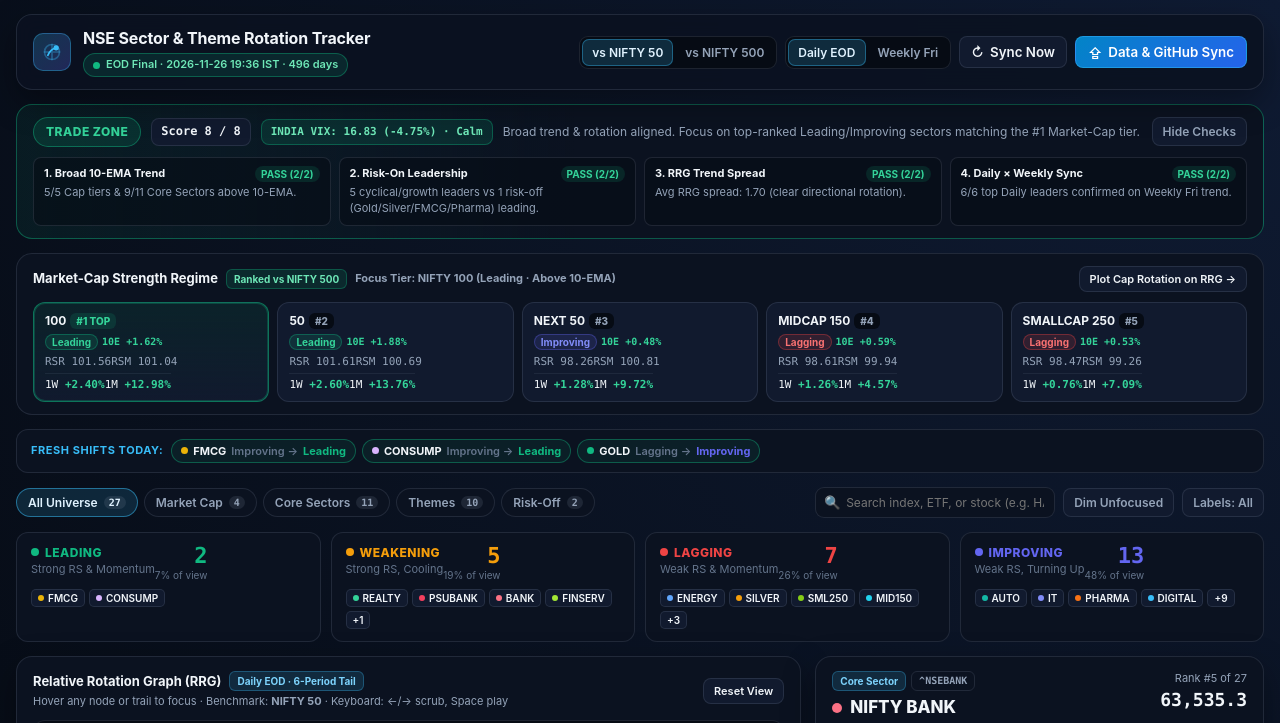
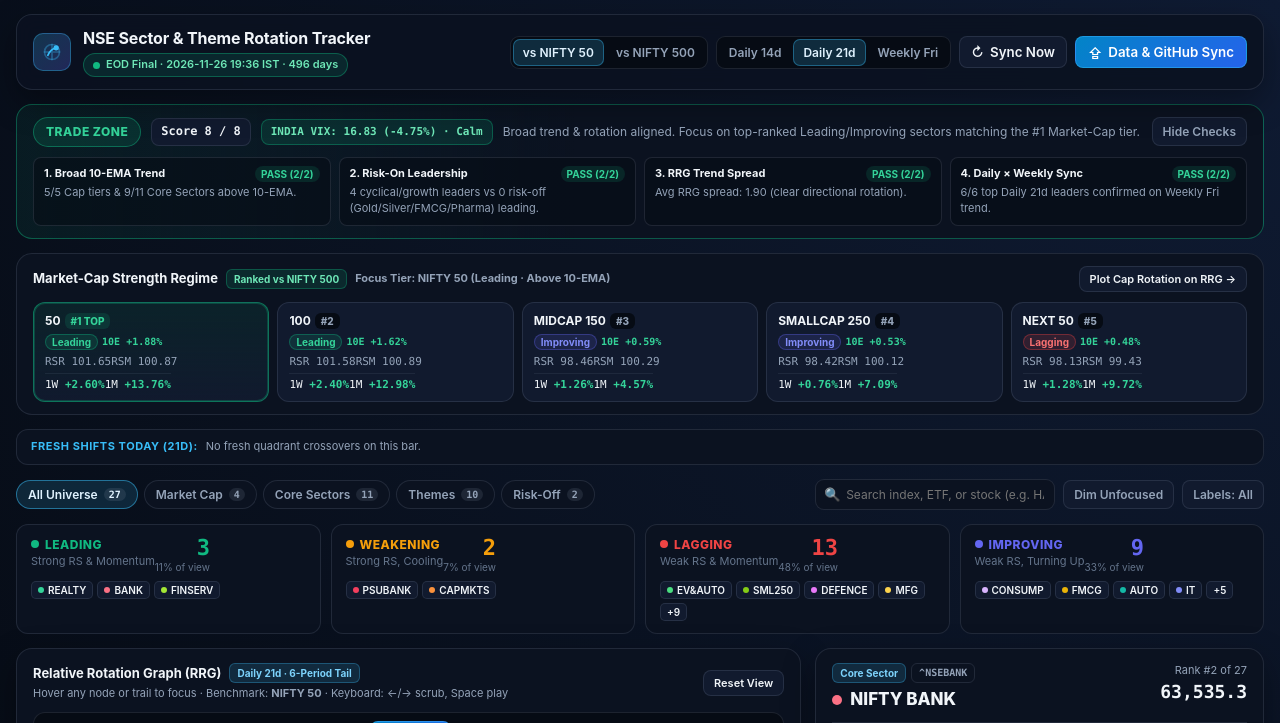
Before and after one commit to sagar786rawat-coder/nse-tracker, a plain HTML site: page index.html in a window 1280 px wide. Shown: the top 723 px of the page. Drawn offline with Linux system fonts and the light colour scheme.

Commit message:
Refactor timeframe buttons and market-cap labels
Updated buttons and labels for timeframe selection and market-cap strength regime. Adjusted HTML structure for better accessibility and clarity.

```diff
--- a/index.html
+++ b/index.html
@@ -977,8 +977,9 @@
         </div>
 
         <div id="tf-group" class="seg-group" role="group" aria-label="Timeframe selector">
-          <button type="button" class="seg-btn active" data-tf="daily">Daily EOD</button>
-          <button type="button" class="seg-btn" data-tf="weekly">Weekly Fri</button>
+          <button type="button" class="seg-btn" data-tf="daily14" title="Fast 14-day Daily EOD window (early rotation radar)">Daily 14d</button>
+          <button type="button" class="seg-btn active" data-tf="daily21" title="Smooth 21-day (1-month) Daily EOD window (primary swing view)">Daily 21d</button>
+          <button type="button" class="seg-btn" data-tf="weekly" title="10-week Friday close institutional trend">Weekly Fri</button>
         </div>
 
         <button type="button" id="btn-sync" class="btn-ghost" title="Re-fetch eod_data.csv and last_updated.json">
@@ -1011,7 +1012,7 @@
         <div>
           <div class="section-title">
             <span>Market-Cap Strength Regime</span>
-            <span class="cat-tag cat-mcap">Ranked vs NIFTY 500</span>
+            <span id="mcap-bench-badge" class="cat-tag cat-mcap">Ranked vs NIFTY 500</span>
             <span id="mcap-focus-hint" class="section-sub"></span>
           </div>
         </div>
@@ -1052,7 +1053,7 @@
           <div>
             <div class="section-title">
               <span>Relative Rotation Graph (RRG)</span>
-              <span id="rrg-subtitle-pill" class="cat-tag cat-core">Daily EOD &middot; 6-Period Tail</span>
+              <span id="rrg-subtitle-pill" class="cat-tag cat-core">Daily 21d &middot; 6-Period Tail</span>
               <button type="button" id="btn-clear-q" class="q-pill q-Leading" style="display:none;cursor:pointer;">
                 Quadrant: <span id="active-q-name"></span> &times;
               </button>
@@ -1225,7 +1226,7 @@
       <div>
         <strong>NSE Sector &amp; Theme Rotation Tracker (v1.0):</strong> Auto-syncs <code>./eod_data.csv</code> &amp; <code>./last_updated.json</code> on GitHub Pages (2:45 PM IST Pre-Close + 4:15 PM IST EOD Final). Analytical dashboard only; not SEBI-registered investment advice.
       </div>
-      <div>Zero-CDN Client-Side RRG &middot; Daily &amp; Weekly Fri Close</div>
+      <div>Zero-CDN Client-Side RRG &middot; Daily (14d / 21d) &amp; Weekly Fri Close</div>
     </footer>
   </div>
 
@@ -1322,7 +1323,7 @@
                 <tr>
                   <th>CSV Column Name</th>
                   <th>Yahoo Ticker</th>
-                  <th>Category</th>
+                  <th style="text-align:left;">Category</th>
                   <th style="text-align:left;">Constituents / Role</th>
                 </tr>
               </thead>
@@ -1561,25 +1562,28 @@
         '    if dropped:',
         '        print(f"Warning: skipped tickers with no data: {dropped}")',
         '',
-        '    intra = yf.download(list(active_ticker_map.keys()), period="1d", interval="5m", auto_adjust=True, progress=False)',
-        '    if not intra.empty and "Close" in intra:',
-        '        intra_close = intra["Close"]',
-        '        if isinstance(intra_close, pd.Series):',
-        '            intra_close = intra_close.to_frame(name=list(active_ticker_map.keys())[0])',
-        '        intra_close = intra_close.rename(columns=active_ticker_map)',
-        '        idx = pd.to_datetime(intra_close.index)',
-        '        if idx.tz is None:',
-        '            idx = idx.tz_localize("UTC")',
-        '        intra_close.index = idx.tz_convert("Asia/Kolkata")',
-        '        live_date = intra_close.index[-1].strftime("%Y-%m-%d")',
-        '        latest_row = intra_close.ffill().iloc[-1]',
-        '        if ((in_session and live_date == today_str) or (live_date > closes.index[-1])) and pd.notna(latest_row.get("NIFTY 50")):',
-        '            for col in valid_cols:',
-        '                val = latest_row.get(col)',
-        '                if pd.notna(val):',
-        '                    closes.loc[live_date, col] = float(val)',
-        '            closes = closes.sort_index()',
-        '            print(f"Merged 5m snapshot for {live_date} at {now_ist.strftime(\'%H:%M IST\')}")',
+        '    try:',
+        '        intra = yf.download(list(active_ticker_map.keys()), period="1d", interval="5m", auto_adjust=True, progress=False)',
+        '        if not intra.empty and "Close" in intra:',
+        '            intra_close = intra["Close"]',
+        '            if isinstance(intra_close, pd.Series):',
+        '                intra_close = intra_close.to_frame(name=list(active_ticker_map.keys())[0])',
+        '            intra_close = intra_close.rename(columns=active_ticker_map)',
+        '            idx = pd.to_datetime(intra_close.index)',
+        '            if idx.tz is None:',
+        '                idx = idx.tz_localize("UTC")',
+        '            intra_close.index = idx.tz_convert("Asia/Kolkata")',
+        '            live_date = intra_close.index[-1].strftime("%Y-%m-%d")',
+        '            latest_row = intra_close.ffill().iloc[-1]',
+        '            if ((in_session and live_date == today_str) or (live_date > closes.index[-1])) and pd.notna(latest_row.get("NIFTY 50")):',
+        '                for col in valid_cols:',
+        '                    val = latest_row.get(col)',
+        '                    if pd.notna(val):',
+        '                        closes.loc[live_date, col] = float(val)',
+        '                closes = closes.sort_index()',
+        '                print(f"Merged 5m snapshot for {live_date} at {now_ist.strftime(\'%H:%M IST\')}")',
+        '    except Exception as exc:',
+        '        print(f"Intraday 5m merge skipped: {exc}")',
         '',
         '    closes = closes[valid_cols].ffill().dropna(subset=["NIFTY 50"]).round(2)',
         '    closes.to_csv("eod_data.csv")',
@@ -1663,7 +1667,7 @@
         meta: null,
         sourceMode: 'demo',  // 'live' | 'demo' | 'upload'
         benchmark: 'NIFTY 50',
-        timeframe: 'daily',  // 'daily' | 'weekly'
+        timeframe: 'daily21', // 'daily14' | 'daily21' | 'weekly'
         category: 'all',     // 'all' | 'mcap' | 'core' | 'theme' | 'broad'
         quadrantFilter: null,
         search: '',
@@ -1687,7 +1691,11 @@
           if (!raw) return;
           var p = JSON.parse(raw);
           if (p.benchmark === 'NIFTY 50' || p.benchmark === 'NIFTY 500') state.benchmark = p.benchmark;
-          if (p.timeframe === 'daily' || p.timeframe === 'weekly') state.timeframe = p.timeframe;
+          if (p.timeframe === 'daily14' || p.timeframe === 'daily21' || p.timeframe === 'weekly') {
+            state.timeframe = p.timeframe;
+          } else if (p.timeframe === 'daily') {
+            state.timeframe = 'daily21';
+          }
           if (['all', 'mcap', 'core', 'theme', 'broad'].indexOf(p.category) !== -1) state.category = p.category;
           if (typeof p.tailLen === 'number' && p.tailLen >= 3 && p.tailLen <= 15) state.tailLen = p.tailLen;
           if (typeof p.dimUnfocused === 'boolean') state.dimUnfocused = p.dimUnfocused;
@@ -2032,7 +2040,7 @@
         if (!bench) return null;
 
         var n = dates.length;
-        var win = timeframe === 'weekly' ? 10 : 14;
+        var win = timeframe === 'weekly' ? 10 : (timeframe === 'daily14' ? 14 : 21);
         var items = {};
 
         Object.keys(data.series).forEach(function (key) {
@@ -2076,6 +2084,7 @@
           items[key] = {
             key: key,
             meta: meta,
+            dates: dates,
             prices: prices,
             rsr: rsr,
             rsm: rsm,
@@ -2128,7 +2137,13 @@
         var emaDist = (isFinite(price) && isFinite(ema) && ema > 0) ? ((price / ema) - 1) * 100 : NaN;
 
         var isW = timeframe === 'weekly';
-        var r1d = pctReturn(item.prices, idx, 1);
+        var r1d;
+        if (isW && item.dates && state.rawSeries[item.key]) {
+          var rawIdx = state.rawDates.indexOf(item.dates[idx]);
+          r1d = rawIdx > 0 ? pctReturn(state.rawSeries[item.key], rawIdx, 1) : NaN;
+        } else {
+          r1d = pctReturn(item.prices, idx, 1);
+        }
         var r1w = pctReturn(item.prices, idx, isW ? 1 : 5);
         var r1m = pctReturn(item.prices, idx, isW ? 4 : 21);
         var r3m = pctReturn(item.prices, idx, isW ? 13 : 63);
@@ -2162,7 +2177,8 @@
          7. TRADE REGIME METER (4 CHECKS + INDIA VIX GUARD)
          ===================================================================== */
       function renderTradeRegime() {
-        var dailyModel = computeRRGModel(state.benchmark, 'daily');
+        var dailyTf = state.timeframe === 'daily14' ? 'daily14' : 'daily21';
+        var dailyModel = computeRRGModel(state.benchmark, dailyTf);
         var weeklyModel = computeRRGModel(state.benchmark, 'weekly');
         if (!dailyModel || !dailyModel.dates.length) return;
 
@@ -2196,15 +2212,17 @@
         });
 
         var dailySnaps = Object.keys(dailyModel.items).map(function (k) {
-          return snapshotItem(dailyModel.items[k], dIdx, 'daily');
+          return snapshotItem(dailyModel.items[k], dIdx, dailyTf);
         }).filter(Boolean);
 
         var coreSnaps = dailySnaps.filter(function (s) { return s.meta.cat === 'core'; });
         var coreAbove = coreSnaps.filter(function (s) { return s.aboveEma; }).length;
         var coreTotal = coreSnaps.length;
 
-        var c1Score = (mcapAbove >= 4 && coreAbove >= Math.ceil(coreTotal * 0.55)) ? 2
-          : (mcapAbove >= 2 || coreAbove >= Math.ceil(coreTotal * 0.4)) ? 1 : 0;
+        var mcapPassNeed = mcapTotal > 0 ? Math.ceil(mcapTotal * 0.75) : 1;
+        var mcapWarnNeed = mcapTotal > 0 ? Math.max(1, Math.floor(mcapTotal * 0.4)) : 1;
+        var c1Score = (mcapAbove >= mcapPassNeed && coreAbove >= Math.ceil(coreTotal * 0.55)) ? 2
+          : (mcapAbove >= mcapWarnNeed || coreAbove >= Math.ceil(coreTotal * 0.4)) ? 1 : 0;
         var c1Tag = c1Score === 2 ? 'pass' : (c1Score === 1 ? 'warn' : 'fail');
         var c1Desc = mcapAbove + '/' + mcapTotal + ' Cap tiers & ' + coreAbove + '/' + coreTotal + ' Core Sectors above 10-EMA.';
 
@@ -2247,8 +2265,8 @@
         var c4Score = (dailyTop.length && synced >= Math.ceil(dailyTop.length * 0.65)) ? 2
           : (synced >= 2 ? 1 : 0);
         var c4Tag = c4Score === 2 ? 'pass' : (c4Score === 1 ? 'warn' : 'fail');
-        var c4Desc = synced + '/' + dailyTop.length + ' top Daily leaders confirmed on Weekly Fri trend.';
-
+        var dailyLabel = dailyTf === 'daily14' ? 'Daily 14d' : 'Daily 21d';
+        var c4Desc = synced + '/' + dailyTop.length + ' top ' + dailyLabel + ' leaders confirmed on Weekly Fri trend.';
         var totalScore = c1Score + c2Score + c3Score + c4Score;
 
         // India VIX Guard
@@ -2319,6 +2337,8 @@
          ===================================================================== */
       function renderMcapStrip() {
         var benchKey = state.rawSeries['NIFTY 500'] ? 'NIFTY 500' : state.benchmark;
+        var benchBadge = document.getElementById('mcap-bench-badge');
+        if (benchBadge) benchBadge.textContent = 'Ranked vs ' + benchKey;
         var mcapModel = computeRRGModel(benchKey, state.timeframe);
         var grid = document.getElementById('mcap-grid');
         var hint = document.getElementById('mcap-focus-hint');
@@ -2387,9 +2407,10 @@
       function renderFreshCrossovers(allModelSnaps) {
         var lbl = document.getElementById('cross-label');
         var wrap = document.getElementById('cross-chips');
-        lbl.textContent = state.timeframe === 'weekly' ? 'Fresh Shifts This Week:' : 'Fresh Shifts Today:';
-
-        var shifted = allModelSnaps.filter(function (s) { return s.shifted; });
+        lbl.textContent = state.timeframe === 'weekly'
+          ? 'Fresh Shifts This Week:'
+          : ('Fresh Shifts Today (' + (state.timeframe === 'daily14' ? '14d' : '21d') + '):');
+        var shifted = (allModelSnaps || []).filter(function (s) { return s.shifted; });
         if (!shifted.length) {
           wrap.innerHTML = '<span class="section-sub">No fresh quadrant crossovers on this bar.</span>';
           return;
@@ -2397,9 +2418,9 @@
 
         wrap.innerHTML = shifted.map(function (s) {
           var isBull = s.quadrant === 'Leading' || s.quadrant === 'Improving';
-          return '<button type="button" class="cross-chip ' + (isBull ? 'bull' : 'bear') + '" data-key="' + s.key + '">' +
+          return '<button type="button" class="cross-chip ' + (isBull ? 'bull' : 'bear') + '" data-key="' + escHtml(s.key) + '">' +
             '<span style="width:7px;height:7px;border-radius:50%;background:' + s.meta.color + ';"></span>' +
-            '<strong>' + s.meta.short + '</strong>' +
+            '<strong>' + escHtml(s.meta.short) + '</strong>' +
             '<span style="color:var(--text-3);">' + s.prevQuadrant + ' &rarr;</span>' +
             '<span style="color:' + QUADRANT_COLORS[s.quadrant] + ';font-weight:700;">' + s.quadrant + '</span>' +
           '</button>';
@@ -2488,7 +2509,7 @@
           var items = catSnaps.filter(function (s) { return s.quadrant === q.id; });
           var pct = Math.round((items.length / total) * 100);
           var chips = items.slice(0, 4).map(function (s) {
-            return '<span class="mini-chip"><span style="width:6px;height:6px;border-radius:50%;background:' + s.meta.color + ';"></span>' + s.meta.short + '</span>';
+            return '<span class="mini-chip"><span style="width:6px;height:6px;border-radius:50%;background:' + s.meta.color + ';"></span>' + escHtml(s.meta.short) + '</span>';
           }).join('');
           if (items.length > 4) chips += '<span class="mini-chip">+' + (items.length - 4) + '</span>';
           var activeCls = state.quadrantFilter === q.id ? ('active-q-' + q.id) : '';
@@ -2527,7 +2548,7 @@
 
         tip.innerHTML =
           '<div style="display:flex;justify-content:space-between;align-items:center;gap:8px;margin-bottom:5px;">' +
-            '<strong style="font-size:12px;">' + snap.key + '</strong>' +
+            '<strong style="font-size:12px;">' + escHtml(snap.key) + '</strong>' +
             '<span class="q-pill q-' + snap.quadrant + '" style="font-size:10px;padding:1px 6px;">' + snap.quadrant + '</span>' +
           '</div>' +
           '<div style="display:grid;grid-template-columns:1fr 1fr;gap:4px 10px;font-family:var(--mono);font-size:11px;color:var(--text-2);">' +
@@ -2563,9 +2584,9 @@
 
         var leg = document.getElementById('legend-chips');
         leg.innerHTML = plottedSnaps.map(function (s) {
-          return '<button type="button" class="legend-chip ' + (s.key === state.selectedKey ? 'selected' : '') + '" data-key="' + s.key + '">' +
+          return '<button type="button" class="legend-chip ' + (s.key === state.selectedKey ? 'selected' : '') + '" data-key="' + escHtml(s.key) + '">' +
             '<span style="width:7px;height:7px;border-radius:50%;background:' + s.meta.color + ';"></span>' +
-            '<span>' + s.meta.short + '</span>' +
+            '<span>' + escHtml(s.meta.short) + '</span>' +
           '</button>';
         }).join('');
         leg.querySelectorAll('.legend-chip').forEach(function (c) {
@@ -2638,7 +2659,11 @@
           return aSel - bSel;
         });
 
-        var activeFocus = state.hoveredKey || (state.dimUnfocused ? state.selectedKey : null);
+        var snapMap = {};
+        plottedSnaps.forEach(function (s) { snapMap[s.key] = s; });
+
+        var rawFocus = state.hoveredKey || (state.dimUnfocused ? state.selectedKey : null);
+        var activeFocus = (rawFocus && snapMap[rawFocus]) ? rawFocus : null;
 
         trails.forEach(function (tr) {
           var s = tr.snap;
@@ -2655,7 +2680,7 @@
           var polyStr = mapped.map(function (p) { return p.x.toFixed(1) + ',' + p.y.toFixed(1); }).join(' ');
           var head = mapped[mapped.length - 1];
 
-          parts.push('<g class="rrg-node-group" data-key="' + s.key + '" style="cursor:pointer;opacity:' + opacity + ';transition:opacity 0.14s ease;">');
+          parts.push('<g class="rrg-node-group" data-key="' + escHtml(s.key) + '" style="cursor:pointer;opacity:' + opacity + ';transition:opacity 0.14s ease;">');
           if (mapped.length > 1) {
             parts.push('<polyline points="' + polyStr + '" fill="none" stroke="transparent" stroke-width="12" />');
             parts.push('<polyline points="' + polyStr + '" fill="none" stroke="' + col + '" stroke-width="' + (isSelected || isHovered ? 2.8 : 1.8) + '" stroke-linecap="round" stroke-linejoin="round" stroke-opacity="0.85" />');
@@ -2675,17 +2700,15 @@
           var ly = head.y + 3;
           var anchor = 'start';
           if (lx > W - 85) { lx = head.x - 8; anchor = 'end'; }
-          parts.push('<text class="rrg-label" data-always="' + (showLabel ? '1' : '0') + '" x="' + lx.toFixed(1) + '" y="' + ly.toFixed(1) + '" fill="#f8fafc" font-size="' + (isSelected || isHovered ? 11 : 10) + '" font-weight="' + (isSelected || isHovered ? 800 : 600) + '" text-anchor="' + anchor + '" style="paint-order:stroke;stroke:#060b14;stroke-width:3px;' + (showLabel ? '' : 'display:none;') + '">' + s.meta.short + '</text>');
+          parts.push('<text class="rrg-label" data-always="' + (showLabel ? '1' : '0') + '" x="' + lx.toFixed(1) + '" y="' + ly.toFixed(1) + '" fill="#f8fafc" font-size="' + (isSelected || isHovered ? 11 : 10) + '" font-weight="' + (isSelected || isHovered ? 800 : 600) + '" text-anchor="' + anchor + '" style="paint-order:stroke;stroke:#060b14;stroke-width:3px;' + (showLabel ? '' : 'display:none;') + '">' + escHtml(s.meta.short) + '</text>');
           parts.push('</g>');
         });
 
         svg.innerHTML = parts.join('');
 
-        var snapMap = {};
-        plottedSnaps.forEach(function (s) { snapMap[s.key] = s; });
-
         function applyHoverHighlight(hoverKey) {
-          var focus = hoverKey || (state.dimUnfocused ? state.selectedKey : null);
+          var rawFocus = hoverKey || (state.dimUnfocused ? state.selectedKey : null);
+          var focus = (rawFocus && snapMap[rawFocus]) ? rawFocus : null;
           svg.querySelectorAll('.rrg-node-group').forEach(function (node) {
             var k = node.getAttribute('data-key');
             var isSel = k === state.selectedKey;
@@ -2805,7 +2828,7 @@
         var cWrap = document.getElementById('insp-constituents');
         var list = snap.meta.constituents || [];
         cWrap.innerHTML = list.map(function (c) {
-          return '<button type="button" class="stock-chip" data-copy="' + c + '">' + c + '</button>';
+          return '<button type="button" class="stock-chip" data-copy="' + escHtml(c) + '">' + escHtml(c) + '</button>';
         }).join('');
         cWrap.querySelectorAll('.stock-chip').forEach(function (btn) {
           btn.addEventListener('click', function () {
@@ -2849,6 +2872,14 @@
         var col = state.sortCol;
         var mult = state.sortDir === 'asc' ? 1 : -1;
 
+        document.querySelectorAll('thead th[data-sort]').forEach(function (th) {
+          if (!th.getAttribute('data-label')) th.setAttribute('data-label', th.textContent.trim());
+          var base = th.getAttribute('data-label');
+          var isCur = th.getAttribute('data-sort') === col;
+          th.textContent = isCur ? (base + (state.sortDir === 'asc' ? ' \u25b2' : ' \u25bc')) : base;
+          th.style.color = isCur ? '#e0f2fe' : '';
+        });
+
         rows.sort(function (a, b) {
           if (col === 'name') return a.key.localeCompare(b.key) * mult;
           if (col === 'quadrant') return a.quadrant.localeCompare(b.quadrant) * mult;
@@ -2868,8 +2899,8 @@
         body.innerHTML = rows.map(function (s) {
           var selCls = s.key === state.selectedKey ? 'selected-row' : '';
           var newTag = s.shifted ? '<span class="new-badge">NEW</span>' : '';
-          return '<tr class="' + selCls + '" data-key="' + s.key + '">' +
-            '<td><span style="display:inline-block;width:8px;height:8px;border-radius:50%;background:' + s.meta.color + ';margin-right:7px;"></span><strong>' + s.key + '</strong>' + newTag + '</td>' +
+          return '<tr class="' + selCls + '" data-key="' + escHtml(s.key) + '">' +
+            '<td><span style="display:inline-block;width:8px;height:8px;border-radius:50%;background:' + s.meta.color + ';margin-right:7px;"></span><strong>' + escHtml(s.key) + '</strong>' + newTag + '</td>' +
             '<td><span class="q-pill q-' + s.quadrant + '">' + s.quadrant + '</span></td>' +
             '<td>' + s.rsr.toFixed(2) + '</td>' +
             '<td>' + s.rsm.toFixed(2) + '</td>' +
@@ -2913,7 +2944,8 @@
         document.getElementById('tail-slider').value = state.tailLen;
         document.getElementById('tail-val').textContent = state.tailLen;
 
-        document.getElementById('rrg-subtitle-pill').textContent = (state.timeframe === 'weekly' ? 'Weekly Fri' : 'Daily EOD') + ' \u00b7 ' + state.tailLen + '-Period Tail';
+        var tfLabel = state.timeframe === 'weekly' ? 'Weekly Fri (10w)' : (state.timeframe === 'daily14' ? 'Daily 14d' : 'Daily 21d');
+        document.getElementById('rrg-subtitle-pill').textContent = tfLabel + ' \u00b7 ' + state.tailLen + '-Period Tail';
         document.getElementById('rrg-bench-label').textContent = state.benchmark;
 
         var clearQ = document.getElementById('btn-clear-q');
@@ -2934,6 +2966,10 @@
           return snapshotItem(model.items[k], idx, state.timeframe);
         }).filter(Boolean).sort(function (a, b) { return b.score - a.score; });
         allModelSnaps.forEach(function (s, i) { s.rank = i + 1; });
+
+        if (allModelSnaps.length && !allModelSnaps.some(function (s) { return s.key === state.selectedKey; })) {
+          state.selectedKey = allModelSnaps[0].key;
+        }
 
         var catSnaps = getFilteredSnapshots(model, idx, true);
         var plottedSnaps = getFilteredSnapshots(model, idx, false);
@@ -2948,6 +2984,14 @@
         renderLeaderboard(plottedSnaps);
       }
 
+      function escHtml(str) {
+        return String(str == null ? '' : str)
+          .replace(/&/g, '&amp;')
+          .replace(/</g, '&lt;')
+          .replace(/>/g, '&gt;')
+          .replace(/"/g, '&quot;');
+      }
+
       function fmtPct(v) {
         if (!isFinite(v)) return '--';
         return (v >= 0 ? '+' : '') + v.toFixed(2) + '%';
@@ -2963,7 +3007,6 @@
       }
 
       function copyText(text, msg) {
-        function fallbackCopy() {
         try {
           var ta = document.createElement('textarea');
           ta.value = text;
@@ -2978,14 +3021,6 @@
           showToast('Copy failed', 'error');
         }
       }
-        if (navigator.clipboard && navigator.clipboard.writeText) {
-          navigator.clipboard.writeText(text).then(function () {
-            showToast(msg || 'Copied to clipboard', 'success');
-          }).catch(fallbackCopy);
-        } else {
-          fallbackCopy();
-        }
-      }
 
       function downloadFile(filename, content, mime) {
         var blob = new Blob([content], { type: mime || 'text/plain;charset=utf-8' });
@@ -3021,10 +3056,10 @@
           var cm = CATEGORY_META[u.cat] || CATEGORY_META.theme;
           var role = u.isBenchmark ? 'Benchmark' : (u.isVolatility ? 'Volatility' : cm.label);
           return '<tr>' +
-            '<td><strong>' + u.key + '</strong></td>' +
-            '<td><button type="button" class="stock-chip" data-copy="' + u.ticker + '">' + u.ticker + '</button></td>' +
-            '<td><span class="cat-tag ' + cm.cls + '">' + role + '</span></td>' +
-            '<td style="text-align:left;font-family:var(--font);color:var(--text-2);white-space:normal;">' + (u.constituents || []).join(', ') + '</td>' +
+            '<td><strong>' + escHtml(u.key) + '</strong></td>' +
+            '<td><button type="button" class="stock-chip" data-copy="' + escHtml(u.ticker) + '">' + escHtml(u.ticker) + '</button></td>' +
+            '<td style="text-align:left;"><span class="cat-tag ' + cm.cls + '">' + role + '</span></td>' +
+            '<td style="text-align:left;font-family:var(--font);color:var(--text-2);white-space:normal;">' + escHtml((u.constituents || []).join(', ')) + '</td>' +
           '</tr>';
         }).join('');
         body.querySelectorAll('.stock-chip').forEach(function (b) {
@@ -3071,6 +3106,7 @@
 
         document.querySelectorAll('#tf-group .seg-btn').forEach(function (btn) {
           btn.addEventListener('click', function () {
+            if (state.playing) togglePlay();
             state.timeframe = btn.getAttribute('data-tf');
             state.frameOffset = 0;
             savePrefs();
@@ -3119,6 +3155,7 @@
         });
 
         document.getElementById('btn-reset-view').addEventListener('click', function () {
+          if (state.playing) togglePlay();
           state.category = 'all';
           state.quadrantFilter = null;
           state.search = '';
@@ -3182,6 +3219,7 @@
             lines.push([s.key, s.quadrant, s.rsr.toFixed(2), s.rsm.toFixed(2), isFinite(s.emaDist) ? s.emaDist.toFixed(2) : '', isFinite(s.r1d) ? s.r1d.toFixed(2) : '', isFinite(s.r1w) ? s.r1w.toFixed(2) : '', isFinite(s.r1m) ? s.r1m.toFixed(2) : '', isFinite(s.r3m) ? s.r3m.toFixed(2) : '', s.days].join(','));
           });
           downloadFile('nse_rotation_leaderboard.csv', lines.join('\n'), 'text/csv');
+          showToast('Exported ' + snaps.length + ' rows to CSV', 'success');
         });
 
         document.getElementById('btn-modal').addEventListener('click', function () {
```
Lines whose indentation alone changed are shown as unchanged.
